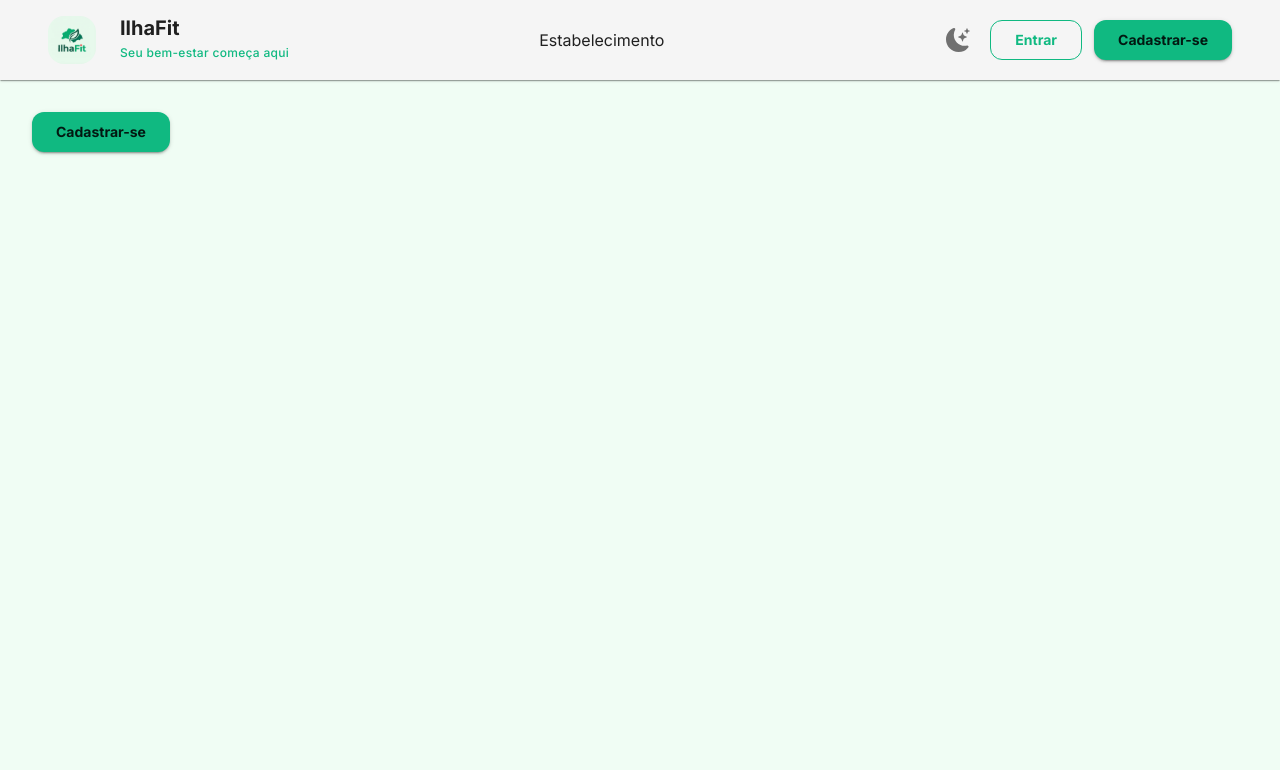
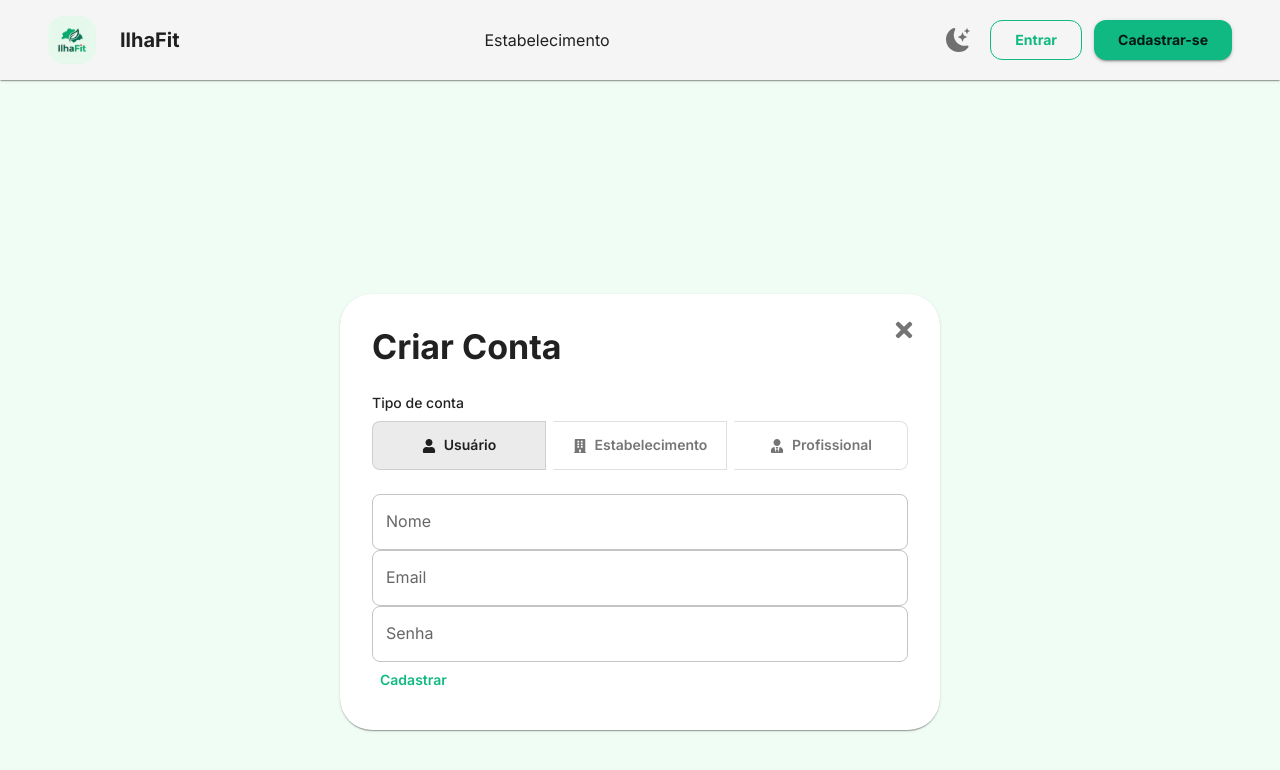
Before and after one commit to ViniciusPrado7/IlhaFit-Frontend, a React (Vite) app: page /cadastro in a window 1280 px wide. Shown: the top 770 px of the page. Built offline with nearby package versions, Linux system fonts and the light colour scheme.

Commit message:
Feat: criacao da tela de login, cadastro, usuario, estabelecimento e profissional

```diff
--- a/src/App.jsx
+++ b/src/App.jsx
@@ -1,10 +1,12 @@
 import { Route, Routes } from "react-router-dom";
 import "./styles/App.css";
+import AppLayout from "./components/Layout";
 import Home from "./pages/Home/index.jsx";
 import Estabelecimento from "./pages/Estabelecimento/index.jsx";
-import AppLayout from "./components/Layout/index.jsx";
-import LoginButton from "./components/NavBar/Login/Login.jsx";
-import CadastroButton from "./components/NavBar/Cadastro/Cadastro.jsx";
+import Login from "./pages/Login/index.jsx";
+import Cadastro from "./pages/Cadastro/index.jsx";
+
+
 
 function App() {
   return (
@@ -12,8 +14,11 @@ function App() {
       <Routes>
         <Route path="/" element={<Home />} />
         <Route path="/estabelecimento" element={<Estabelecimento />} />
-        <Route path="/login" element={<LoginButton/>}/>
-        <Route path="/cadastro" element={<CadastroButton/>}/>
+        <Route path="/cadastro" element={<Cadastro />} />
+        <Route path="/login" element={<Login />} />
+        {/* <Route path="/esqueci-senha" element={<EsqueciSenha />} />
+        <Route path="/redefinir-senha" element={<RedefinirSenha />} />
+        <Route path="/confirmar-email" element={<ConfirmarEmail />} /> */}
       </Routes>
     </AppLayout>
   );
--- a/src/components/NavBar/index.jsx
+++ b/src/components/NavBar/index.jsx
@@ -4,10 +4,9 @@ import {
   Container,
   Toolbar,
   Typography,
-  ListItemButton,
   Box,
 } from "@mui/material";
-import { Link } from "react-router-dom";
+import { Link, useNavigate } from "react-router-dom";
 import Menu from "./Menu";
 import ToggleThemeButton from "../ToggleThemeButton";
 
@@ -16,9 +15,9 @@ import CadastroButton from "./Cadastro/Cadastro";
 
 const NavBar = () => {
   const [open, setOpen] = useState(false);
+  const navigate = useNavigate();
 
   return (
-    <>
     <AppBar elevation={1} color="default">
       <Container maxWidth="xl">
         <Toolbar sx={{ py: 1 }}>
@@ -32,38 +31,26 @@ const NavBar = () => {
               />
 
               <Box>
-                  <Typography variant="h6" fontWeight={700} lineHeight={1.1}>
+                <Typography variant="h6" fontWeight={700}>
                   IlhaFit
-                  </Typography>
-
-                  <Typography
-                    variant="caption"
-                    sx={{
-                      color: "primary.main",
-                      fontWeight: 500,
-                      letterSpacing: "0.3px",
-                    }}
-                  >
-                    Seu bem-estar começa aqui
                 </Typography>
               </Box>
             </Box>
           </Link>
-            <Box
-              sx={{ flexGrow: 1, display: "flex", justifyContent: "center" }}
-            >
+
+          <Box sx={{ flexGrow: 1, display: "flex", justifyContent: "center" }}>
             <Menu />
           </Box>
 
           <Box sx={{ display: 'flex', gap: 1.5, ml: 2 }}>
             <ToggleThemeButton />
-                <LoginButton onClick={() => navigate("/login")} />
-                <CadastroButton onClick={() => navigate("/cadastro")} />
+
+            <LoginButton onClick={() => navigate("/login")} /> {/* lowercase */}
+            <CadastroButton onClick={() => navigate("/cadastro")} /> {/* lowercase */}
           </Box>
         </Toolbar>
       </Container>
     </AppBar>
-    </>
   );
 };
 
--- /dev/null
+++ b/src/pages/Cadastro/CadastroEstabelecimento/index.jsx
@@ -0,0 +1,32 @@
+import React, { useState } from "react";
+import { TextField, Button, Box } from "@mui/material";
+
+const CadastroEstabelecimento = () => {
+  const [form, setForm] = useState({
+    nome: "",
+    email: "",
+    cnpj: "",
+    endereco: "",
+  });
+
+  const handleChange = (e) => {
+    setForm({ ...form, [e.target.name]: e.target.value });
+  };
+
+  const handleSubmit = () => {
+    console.log("Cadastro estabelecimento:", form);
+  };
+
+  return (
+    <Box>
+      <TextField name="nome" label="Nome do Estabelecimento" fullWidth onChange={handleChange} />
+      <TextField name="email" label="Email" fullWidth onChange={handleChange} />
+      <TextField name="cnpj" label="CNPJ" fullWidth onChange={handleChange} />
+      <TextField name="endereco" label="Endereço" fullWidth onChange={handleChange} />
+
+      <Button onClick={handleSubmit}>Cadastrar</Button>
+    </Box>
+  );
+};
+
+export default CadastroEstabelecimento;
--- /dev/null
+++ b/src/pages/Cadastro/CadastroProfissional/index.jsx
@@ -0,0 +1,32 @@
+import React, { useState } from "react";
+import { TextField, Button, Box } from "@mui/material";
+
+const CadastroProfissional = () => {
+  const [form, setForm] = useState({
+    nome: "",
+    email: "",
+    cpf: "",
+    especializacao: "",
+  });
+
+  const handleChange = (e) => {
+    setForm({ ...form, [e.target.name]: e.target.value });
+  };
+
+  const handleSubmit = () => {
+    console.log("Cadastro profissional:", form);
+  };
+
+  return (
+    <Box>
+      <TextField name="nome" label="Nome" fullWidth onChange={handleChange} />
+      <TextField name="email" label="Email" fullWidth onChange={handleChange} />
+      <TextField name="cpf" label="CPF" fullWidth onChange={handleChange} />
+      <TextField name="especializacao" label="Especialização" fullWidth onChange={handleChange} />
+
+      <Button onClick={handleSubmit}>Cadastrar</Button>
+    </Box>
+  );
+};
+
+export default CadastroProfissional;
--- /dev/null
+++ b/src/pages/Cadastro/CadastroUsuario/index.jsx
@@ -0,0 +1,26 @@
+import React, { useState } from "react";
+import { TextField, Button, Box } from "@mui/material";
+
+const CadastroUsuario = () => {
+  const [form, setForm] = useState({ nome: "", email: "", senha: "" });
+
+  const handleChange = (e) => {
+    setForm({ ...form, [e.target.name]: e.target.value });
+  };
+
+  const handleSubmit = () => {
+    console.log("Cadastro usuário:", form);
+  };
+
+  return (
+    <Box>
+      <TextField name="nome" label="Nome" fullWidth onChange={handleChange} />
+      <TextField name="email" label="Email" fullWidth onChange={handleChange} />
+      <TextField name="senha" label="Senha" type="password" fullWidth onChange={handleChange} />
+
+      <Button onClick={handleSubmit}>Cadastrar</Button>
+    </Box>
+  );
+};
+
+export default CadastroUsuario;
--- /dev/null
+++ b/src/pages/Cadastro/index.jsx
@@ -0,0 +1,97 @@
+import React, { useState } from "react";
+import {
+  Box,
+  Paper,
+  Typography,
+  ToggleButton,
+  ToggleButtonGroup,
+  IconButton
+} from "@mui/material";
+import { FaTimes, FaUser, FaBuilding, FaUserTie } from "react-icons/fa";
+import { useNavigate } from "react-router-dom";
+
+import CadastroUsuario from "./CadastroUsuario";
+import CadastroProfissional from "./CadastroProfissional";
+import CadastroEstabelecimento from "./CadastroEstabelecimento";
+
+const Cadastro = () => {
+  const [type, setType] = useState("usuario");
+  const navigate = useNavigate();
+
+  const renderForm = () => {
+    switch (type) {
+      case "usuario":
+        return <CadastroUsuario />;
+      case "profissional":
+        return <CadastroProfissional />;
+      case "estabelecimento":
+        return <CadastroEstabelecimento />;
+      default:
+        return null;
+    }
+  };
+
+  return (
+    <Box
+      sx={{
+        minHeight: "100vh",
+        display: "flex",
+        alignItems: "center",
+        justifyContent: "center",
+        bgcolor: "background.default",
+        px: 2
+      }}
+    >
+      <Paper
+        sx={{
+          width: "100%",
+          maxWidth: 600,
+          p: 4,
+          borderRadius: 4,
+          position: "relative"
+        }}
+      >
+        <IconButton
+          onClick={() => navigate("/")}
+          sx={{ position: "absolute", top: 16, right: 16 }}
+        >
+          <FaTimes />
+        </IconButton>
+
+        <Typography variant="h4" fontWeight={800} sx={{ mb: 3 }}>
+          Criar Conta
+        </Typography>
+
+        <Typography variant="subtitle2" sx={{ mb: 1 }}>
+          Tipo de conta
+        </Typography>
+
+        <ToggleButtonGroup
+          value={type}
+          exclusive
+          onChange={(e, val) => {
+            if (val !== null) setType(val);
+          }}
+          fullWidth
+          sx={{ mb: 3, gap: 1 }}
+        >
+          <ToggleButton value="usuario">
+            <FaUser style={{ marginRight: 8 }} /> Usuário
+          </ToggleButton>
+
+          <ToggleButton value="estabelecimento">
+            <FaBuilding style={{ marginRight: 8 }} /> Estabelecimento
+          </ToggleButton>
+
+          <ToggleButton value="profissional">
+            <FaUserTie style={{ marginRight: 8 }} /> Profissional
+          </ToggleButton>
+        </ToggleButtonGroup>
+
+        {renderForm()}
+      </Paper>
+    </Box>
+  );
+};
+
+export default Cadastro;
--- a/src/pages/Login/index.jsx
+++ b/src/pages/Login/index.jsx
@@ -11,8 +11,8 @@ import {
 } from "@mui/material";
 import { FaTimes, FaEye, FaEyeSlash } from "react-icons/fa";
 import { useNavigate } from "react-router-dom";
-import { authService } from "../../services";
 import { toast } from "react-toastify";
+import { authService } from "../../service/AuthService";
 
 const Login = () => {
   const theme = useTheme();
--- /dev/null
+++ b/src/service/AuthService.js
@@ -0,0 +1,28 @@
+// src/services/authService.js
+
+const API_URL = "http://localhost:8080"; // ajusta pra sua API
+
+export const authService = {
+  async login(email, senha) {
+    const response = await fetch(`${API_URL}/auth/login`, {
+      method: "POST",
+      headers: {
+        "Content-Type": "application/json"
+      },
+      body: JSON.stringify({ email, senha })
+    });
+
+    if (!response.ok) {
+      throw new Error("Erro ao fazer login");
+    }
+
+    const data = await response.json();
+
+    // salva token (se tiver)
+    if (data.token) {
+      localStorage.setItem("token", data.token);
+    }
+
+    return data;
+  }
+};
```
Also changed, not shown: src/pages/Cadastro/Estabelecimento/index.jsx (deleted), src/pages/Cadastro/Profissional/index.jsx (deleted), src/pages/Cadastro/Usuario/index.jsx (deleted). Lines whose indentation alone changed are shown as unchanged.
